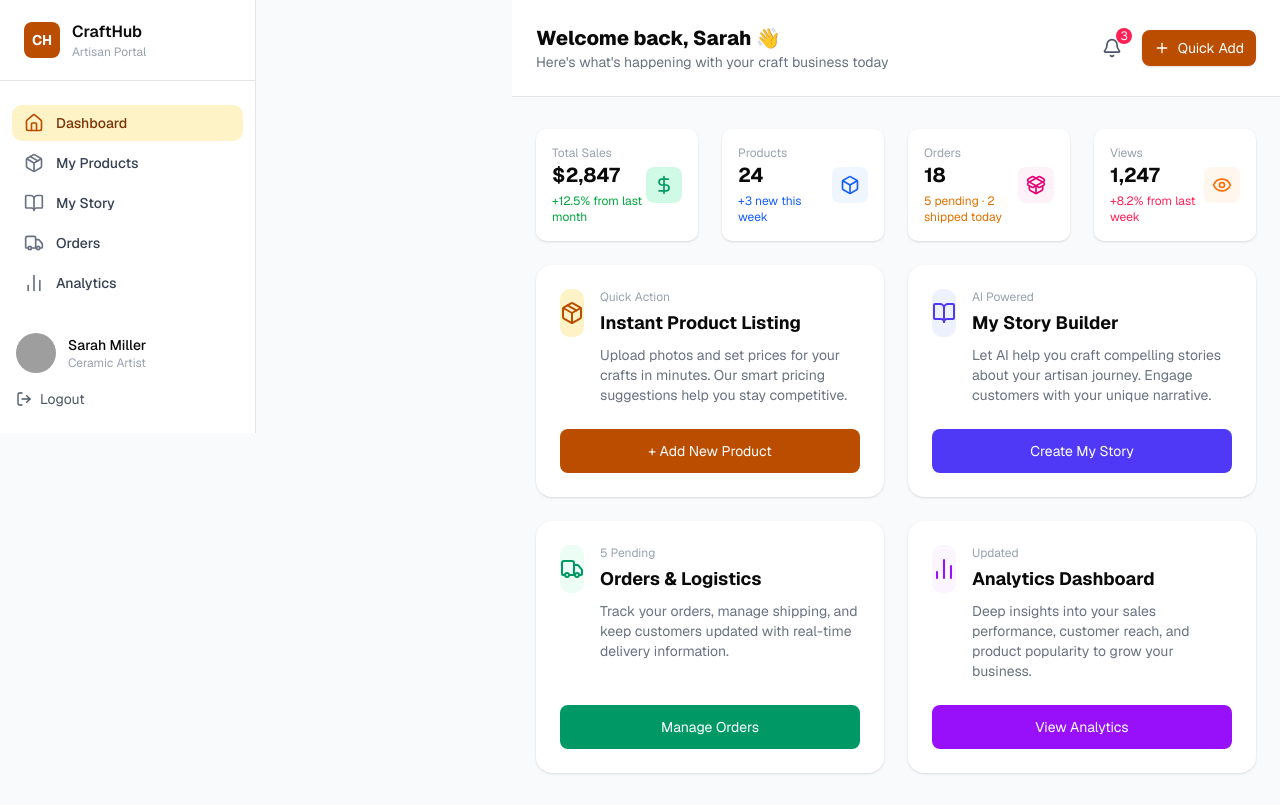
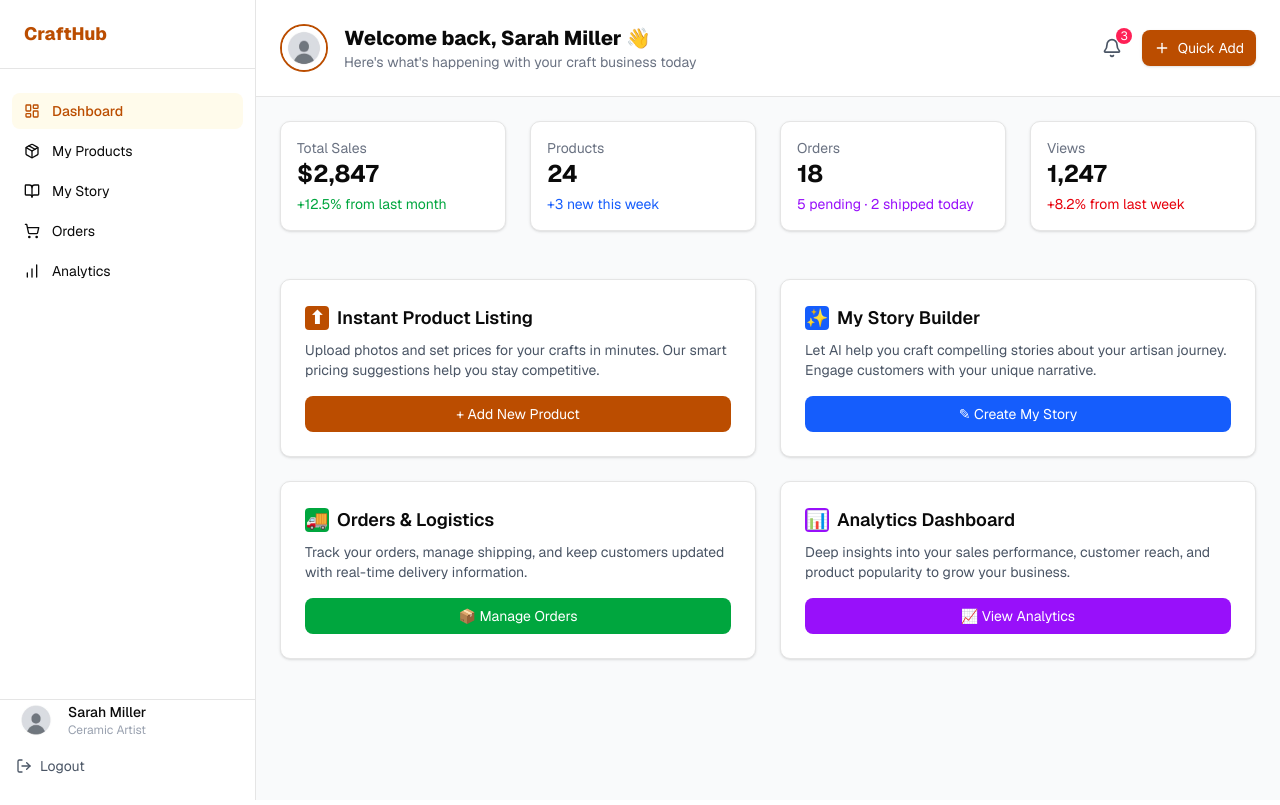
Before and after one commit to ABISHEKYADAV-R/Gen-ai, a Next.js app: page /dashboard in a window 1280 px wide. Built offline with nearby package versions, Linux system fonts and the light colour scheme; grey boxes are pictures that could not be loaded.

Commit message:
dashboard page updated

```diff
--- a/app/dashboard/page.tsx
+++ b/app/dashboard/page.tsx
@@ -1,126 +1,92 @@
 "use client";
 
 import { useState } from "react";
-import {
-  Home,
-  Package,
-  BookOpen,
-  Truck,
-  BarChart2,
-  LogOut,
-  Menu,
-  X,
-  Bell,
-  Plus,
-  DollarSign,
-  Box,
-  PackageOpen,
-  Eye,
-} from "lucide-react";
+import { Bell, Plus, LogOut, LayoutDashboard, Package, BookOpen, ShoppingCart, BarChart } from "lucide-react";
 import { useRouter } from "next/navigation";
 
-const navItems = [
-  { name: "Dashboard", icon: Home },
-  { name: "My Products", icon: Package },
-  { name: "My Story", icon: BookOpen },
-  { name: "Orders", icon: Truck },
-  { name: "Analytics", icon: BarChart2 },
-];
-
-export default function ArtisanDashboard() {
+export default function Dashboard() {
   const [sidebarOpen, setSidebarOpen] = useState(false);
   const router = useRouter();
   const userName = "Sarah Miller";
 
   return (
-    <div className="min-h-screen bg-gray-50 flex font-sans text-sm">
+    <div className="flex min-h-screen bg-gray-50 font-sans text-sm">
       {/* Sidebar */}
       <aside
-        className={`fixed md:static top-0 left-0 h-full z-40 bg-white border-r transition-all duration-300
-          ${sidebarOpen ? "w-64" : "w-0 md:w-64"} overflow-hidden`}>
+        className={`${
+          sidebarOpen ? "fixed w-64" : "w-0"
+        } md:static md:w-64 h-screen flex flex-col justify-between bg-white border-r transition-all duration-300 overflow-hidden z-40`}
+      >
+        {/* Top Section (Logo + Nav) */}
+        <div>
           <div className="flex items-center justify-between px-6 py-5 border-b">
-          <div className="flex items-center gap-3">
-            <div className="w-9 h-9 rounded-md bg-amber-700 flex items-center justify-center text-white font-bold">
-              CH
-            </div>
-            <div>
-              <div className="text-base font-semibold">CraftHub</div>
-              <div className="text-xs text-gray-400">Artisan Portal</div>
-            </div>
-          </div>
-          <button
-            className="md:hidden"
-            onClick={() => setSidebarOpen(false)}
-            aria-label="Close sidebar">
-            <X className="w-5 h-5 text-gray-500" />
-          </button>
+            <h1 className="text-lg font-extrabold text-amber-700">CraftHub</h1>
           </div>
 
           <nav className="mt-6 px-3 space-y-1">
-          {navItems.map((item) => {
-            const active = item.name === "Dashboard";
-            return (
-              <a
-                key={item.name}
-                href="#"
-                className={`flex items-center gap-3 px-3 py-2 rounded-lg ${
-                  active
-                    ? "bg-amber-100 text-amber-900"
-                    : "text-gray-700 hover:bg-gray-100"
-                }`}>
-                <item.icon
-                  className={`w-5 h-5 ${
-                    active ? "text-amber-700" : "text-gray-500"
-                  }`}
-                />
-                <span className="font-medium">{item.name}</span>
+            <a href="#" className="flex items-center gap-3 px-3 py-2 rounded-md bg-amber-50 text-amber-700 font-medium">
+              <LayoutDashboard className="w-4 h-4" /> Dashboard
             </a>
-            );
-          })}
+            <a href="#" className="flex items-center gap-3 px-3 py-2 rounded-md hover:bg-gray-50">
+              <Package className="w-4 h-4" /> My Products
+            </a>
+            <a href="#" className="flex items-center gap-3 px-3 py-2 rounded-md hover:bg-gray-50">
+              <BookOpen className="w-4 h-4" /> My Story
+            </a>
+            <a href="#" className="flex items-center gap-3 px-3 py-2 rounded-md hover:bg-gray-50">
+              <ShoppingCart className="w-4 h-4" /> Orders
+            </a>
+            <a href="#" className="flex items-center gap-3 px-3 py-2 rounded-md hover:bg-gray-50">
+              <BarChart className="w-4 h-4" /> Analytics
+            </a>
           </nav>
+        </div>
 
-        <div className="mt-auto px-4 pb-6">
-          <div className="mt-8 flex items-center gap-3">
+        {/* Bottom Section (Profile + Logout) */}
+        <div className="px-4 pb-6 border-t">
+          <div className="flex items-center gap-3">
             <img
               src="/images/sarah-avatar.jpg"
               alt="Sarah"
               className="w-10 h-10 rounded-full"
             />
             <div>
-              <div className="font-medium">Sarah Miller</div>
+              <div className="font-medium">{userName}</div>
               <div className="text-xs text-gray-400">Ceramic Artist</div>
             </div>
           </div>
           <button
             onClick={() => router.push("/login")}
-            className="mt-4 w-full flex items-center gap-2 text-gray-600 hover:text-gray-800">
+            className="mt-4 w-full flex items-center gap-2 text-gray-600 hover:text-gray-800"
+          >
             <LogOut className="w-4 h-4" />
             Logout
           </button>
         </div>
       </aside>
 
-      {/* Mobile sidebar toggle */}
-      <button
-        className="fixed top-4 left-4 z-50 md:hidden bg-white rounded-full shadow p-2"
-        onClick={() => setSidebarOpen(true)}
-        aria-label="Open sidebar">
-        <Menu className="w-5 h-5 text-amber-700" />
-      </button>
-
       {/* Main Content */}
-      <main className="flex-1 flex flex-col md:ml-64">
-        <div className="px-6 py-6 border-b bg-white">
-          <div className="max-w-7xl mx-auto flex items-center justify-between gap-4">
+      <main className="flex-1 flex flex-col">
+        {/* Header */}
+        <div className="px-6 py-6 border-b bg-white flex items-center justify-between">
+          {/* Left section: Avatar + Welcome */}
+          <div className="flex items-center gap-4">
+            <img
+              src="/images/sarah-avatar.jpg"
+              alt={userName}
+              className="w-12 h-12 rounded-full border-2 border-amber-700"
+            />
             <div>
               <h2 className="text-xl font-extrabold">
-                Welcome back, Sarah <span className="inline-block">👋</span>
+                Welcome back, {userName} <span className="inline-block">👋</span>
               </h2>
               <p className="text-sm text-gray-500">
                 Here's what's happening with your craft business today
               </p>
             </div>
+          </div>
 
+          {/* Right section: Notification + Quick Add */}
           <div className="flex items-center gap-3">
             <button className="relative p-2 rounded-md hover:bg-gray-100">
               <Bell className="w-5 h-5 text-gray-600" />
@@ -128,169 +94,99 @@ export default function ArtisanDashboard() {
                 3
               </span>
             </button>
-              <button
-                onClick={() => alert("Quick Add")}
-                className="flex items-center gap-2 bg-amber-700 text-white px-3 py-2 rounded-md shadow">
+            <button className="flex items-center gap-2 bg-amber-700 text-white px-3 py-2 rounded-md shadow">
               <Plus className="w-4 h-4" />
               Quick Add
             </button>
           </div>
         </div>
+
+        {/* Dashboard Content */}
+        <div className="p-6 grid grid-cols-1 md:grid-cols-2 lg:grid-cols-4 gap-6">
+          {/* KPI Cards */}
+          <div className="p-4 bg-white rounded-lg border shadow-sm">
+            <p className="text-gray-500 text-sm">Total Sales</p>
+            <h3 className="text-2xl font-bold">$2,847</h3>
+            <p className="text-green-600 text-sm mt-1">+12.5% from last month</p>
           </div>
-
-        <div className="max-w-7xl mx-auto px-6 py-8">
-          {/* KPI Row */}
-          <div className="grid grid-cols-1 sm:grid-cols-2 lg:grid-cols-4 gap-6 mb-6">
-            <div className="bg-white rounded-lg shadow p-4">
-              <div className="flex items-center justify-between">
-                <div>
-                  <div className="text-xs text-gray-400">Total Sales</div>
-                  <div className="text-xl font-bold">$2,847</div>
-                  <div className="text-xs text-green-600 mt-1">
-                    +12.5% from last month
+          <div className="p-4 bg-white rounded-lg border shadow-sm">
+            <p className="text-gray-500 text-sm">Products</p>
+            <h3 className="text-2xl font-bold">24</h3>
+            <p className="text-blue-600 text-sm mt-1">+3 new this week</p>
           </div>
+          <div className="p-4 bg-white rounded-lg border shadow-sm">
+            <p className="text-gray-500 text-sm">Orders</p>
+            <h3 className="text-2xl font-bold">18</h3>
+            <p className="text-purple-600 text-sm mt-1">5 pending · 2 shipped today</p>
           </div>
-                <div className="bg-emerald-100 rounded-md p-2">
-                  <DollarSign className="w-5 h-5 text-emerald-600" />
-                </div>
-              </div>
-            </div>
-
-            <div className="bg-white rounded-lg shadow p-4">
-              <div className="flex items-center justify-between">
-                <div>
-                  <div className="text-xs text-gray-400">Products</div>
-                  <div className="text-xl font-bold">24</div>
-                  <div className="text-xs text-blue-600 mt-1">
-                    +3 new this week
-                  </div>
-                </div>
-                <div className="bg-blue-50 rounded-md p-2">
-                  <Box className="w-5 h-5 text-blue-600" />
-                </div>
-              </div>
-            </div>
-
-            <div className="bg-white rounded-lg shadow p-4">
-              <div className="flex items-center justify-between">
-                <div>
-                  <div className="text-xs text-gray-400">Orders</div>
-                  <div className="text-xl font-bold">18</div>
-                  <div className="text-xs text-amber-600 mt-1">
-                    5 pending · 2 shipped today
-                  </div>
-                </div>
-                <div className="bg-pink-50 rounded-md p-2">
-                  <PackageOpen className="w-5 h-5 text-pink-600" />
-                </div>
-              </div>
-            </div>
-
-            <div className="bg-white rounded-lg shadow p-4">
-              <div className="flex items-center justify-between">
-                <div>
-                  <div className="text-xs text-gray-400">Views</div>
-                  <div className="text-xl font-bold">1,247</div>
-                  <div className="text-xs text-rose-500 mt-1">
-                    +8.2% from last week
-                  </div>
-                </div>
-                <div className="bg-orange-50 rounded-md p-2">
-                  <Eye className="w-5 h-5 text-orange-500" />
-                </div>
-              </div>
+          <div className="p-4 bg-white rounded-lg border shadow-sm">
+            <p className="text-gray-500 text-sm">Views</p>
+            <h3 className="text-2xl font-bold">1,247</h3>
+            <p className="text-red-600 text-sm mt-1">+8.2% from last week</p>
           </div>
         </div>
 
         {/* Feature Cards */}
-          <div className="grid grid-cols-1 md:grid-cols-2 gap-6">
-            <div className="bg-white rounded-2xl shadow p-6 flex flex-col justify-between">
-              <div className="flex items-start gap-4">
-                <div className="w-12 h-12 rounded-lg bg-amber-100 flex items-center justify-center text-amber-700">
-                  <Package className="w-6 h-6" />
-                </div>
-                <div>
-                  <div className="text-xs text-gray-400">Quick Action</div>
-                  <h3 className="text-lg font-bold mt-1">
+        <div className="p-6 grid grid-cols-1 md:grid-cols-2 gap-6">
+          <div className="p-6 bg-white rounded-lg border shadow-sm">
+            <h3 className="text-lg font-semibold flex items-center gap-2">
+              <span className="w-6 h-6 bg-amber-700 text-white flex items-center justify-center rounded">
+                ⬆
+              </span>
               Instant Product Listing
             </h3>
-                  <p className="text-gray-500 mt-2">
-                    Upload photos and set prices for your crafts in minutes. Our
-                    smart pricing suggestions help you stay competitive.
+            <p className="text-gray-600 mt-2">
+              Upload photos and set prices for your crafts in minutes. Our smart
+              pricing suggestions help you stay competitive.
             </p>
-                </div>
-              </div>
-              <div className="mt-6">
-                <button className="w-full bg-amber-700 text-white py-3 rounded-md">
+            <button className="mt-4 w-full bg-amber-700 text-white py-2 rounded-md">
               + Add New Product
             </button>
           </div>
-            </div>
-
-            <div className="bg-white rounded-2xl shadow p-6 flex flex-col justify-between">
-              <div className="flex items-start gap-4">
-                <div className="w-12 h-12 rounded-lg bg-indigo-50 flex items-center justify-center text-indigo-600">
-                  <BookOpen className="w-6 h-6" />
-                </div>
-                <div>
-                  <div className="text-xs text-gray-400">AI Powered</div>
-                  <h3 className="text-lg font-bold mt-1">My Story Builder</h3>
-                  <p className="text-gray-500 mt-2">
+          <div className="p-6 bg-white rounded-lg border shadow-sm">
+            <h3 className="text-lg font-semibold flex items-center gap-2">
+              <span className="w-6 h-6 bg-blue-600 text-white flex items-center justify-center rounded">
+                ✨
+              </span>
+              My Story Builder
+            </h3>
+            <p className="text-gray-600 mt-2">
               Let AI help you craft compelling stories about your artisan
               journey. Engage customers with your unique narrative.
             </p>
-                </div>
-              </div>
-              <div className="mt-6">
-                <button className="w-full bg-indigo-600 text-white py-3 rounded-md">
-                  Create My Story
+            <button className="mt-4 w-full bg-blue-600 text-white py-2 rounded-md">
+              ✎ Create My Story
             </button>
           </div>
-            </div>
-
-            <div className="bg-white rounded-2xl shadow p-6 flex flex-col justify-between">
-              <div className="flex items-start gap-4">
-                <div className="w-12 h-12 rounded-lg bg-emerald-50 flex items-center justify-center text-emerald-600">
-                  <Truck className="w-6 h-6" />
-                </div>
-                <div>
-                  <div className="text-xs text-gray-400">5 Pending</div>
-                  <h3 className="text-lg font-bold mt-1">Orders & Logistics</h3>
-                  <p className="text-gray-500 mt-2">
-                    Track your orders, manage shipping, and keep customers
-                    updated with real-time delivery information.
+          <div className="p-6 bg-white rounded-lg border shadow-sm">
+            <h3 className="text-lg font-semibold flex items-center gap-2">
+              <span className="w-6 h-6 bg-green-600 text-white flex items-center justify-center rounded">
+                🚚
+              </span>
+              Orders & Logistics
+            </h3>
+            <p className="text-gray-600 mt-2">
+              Track your orders, manage shipping, and keep customers updated
+              with real-time delivery information.
             </p>
-                </div>
-              </div>
-              <div className="mt-6">
-                <button className="w-full bg-emerald-600 text-white py-3 rounded-md">
-                  Manage Orders
+            <button className="mt-4 w-full bg-green-600 text-white py-2 rounded-md">
+              📦 Manage Orders
             </button>
           </div>
-            </div>
-
-            <div className="bg-white rounded-2xl shadow p-6 flex flex-col justify-between">
-              <div className="flex items-start gap-4">
-                <div className="w-12 h-12 rounded-lg bg-purple-50 flex items-center justify-center text-purple-600">
-                  <BarChart2 className="w-6 h-6" />
-                </div>
-                <div>
-                  <div className="text-xs text-gray-400">Updated</div>
-                  <h3 className="text-lg font-bold mt-1">
+          <div className="p-6 bg-white rounded-lg border shadow-sm">
+            <h3 className="text-lg font-semibold flex items-center gap-2">
+              <span className="w-6 h-6 bg-purple-600 text-white flex items-center justify-center rounded">
+                📊
+              </span>
               Analytics Dashboard
             </h3>
-                  <p className="text-gray-500 mt-2">
-                    Deep insights into your sales performance, customer reach,
-                    and product popularity to grow your business.
+            <p className="text-gray-600 mt-2">
+              Deep insights into your sales performance, customer reach, and
+              product popularity to grow your business.
             </p>
-                </div>
-              </div>
-              <div className="mt-6">
-                <button className="w-full bg-purple-600 text-white py-3 rounded-md">
-                  View Analytics
+            <button className="mt-4 w-full bg-purple-600 text-white py-2 rounded-md">
+              📈 View Analytics
             </button>
-              </div>
-            </div>
           </div>
         </div>
       </main>
--- a/app/login/page.tsx
+++ b/app/login/page.tsx
@@ -2,49 +2,69 @@
 
 import { Button } from "@/components/ui/button";
 import { useRouter } from "next/navigation";
+import { useState } from "react";
 
 export default function LoginPage() {
   const router = useRouter();
+  const [name, setName] = useState("");
+  const [email, setEmail] = useState("");
+
+  function handleSubmit(e: React.FormEvent) {
+    e.preventDefault();
+    if (!name || !email) return;
+    // Save name to localStorage for dashboard
+    localStorage.setItem("artisanName", name);
+    router.push("/dashboard");
+  }
 
   return (
     <div className="min-h-screen flex items-center justify-center bg-gradient-to-br from-purple-100 via-pink-100 to-blue-100 font-sans">
-      <div className="w-full max-w-md bg-white rounded-2xl shadow-2xl p-10 flex flex-col items-center">
+      <form
+        onSubmit={handleSubmit}
+        className="w-full max-w-md bg-white rounded-2xl shadow-2xl p-10 flex flex-col items-center">
         <div className="mb-8 text-center">
           <span className="text-3xl font-extrabold text-purple-600">
             CraftAI
           </span>
           <div className="text-base font-semibold text-gray-500 mt-1">
-            Smart AI Solutions
+            Artisan Login
           </div>
         </div>
         <h2 className="text-2xl font-extrabold mb-4 text-gray-800">
-          Sign in to your account
+          Sign in to your dashboard
         </h2>
-        <div className="flex gap-4 mb-6 w-full">
-          <Button className="flex-1 bg-gradient-to-r from-purple-500 to-pink-500 text-white font-bold py-3 rounded-xl shadow hover:scale-105 transition-transform">
-            Google Login
-          </Button>
-          <Button className="flex-1 bg-gradient-to-r from-blue-500 to-purple-400 text-white font-bold py-3 rounded-xl shadow hover:scale-105 transition-transform">
-            Email Login
-          </Button>
+        <div className="w-full mb-4">
+          <label className="block text-sm font-medium text-gray-700 mb-1">
+            Name
+          </label>
+          <input
+            type="text"
+            className="w-full px-4 py-2 border rounded-lg focus:outline-none focus:ring-2 focus:ring-purple-400"
+            value={name}
+            onChange={(e) => setName(e.target.value)}
+            required
+            placeholder="Enter your name"
+          />
+        </div>
+        <div className="w-full mb-6">
+          <label className="block text-sm font-medium text-gray-700 mb-1">
+            Email
+          </label>
+          <input
+            type="email"
+            className="w-full px-4 py-2 border rounded-lg focus:outline-none focus:ring-2 focus:ring-purple-400"
+            value={email}
+            onChange={(e) => setEmail(e.target.value)}
+            required
+            placeholder="Enter your email"
+          />
         </div>
         <Button
-          className="w-full bg-gradient-to-r from-purple-500 to-pink-500 text-white font-bold py-3 rounded-xl shadow flex items-center justify-center gap-2 mb-4 hover:scale-105 transition-transform"
-          onClick={() => router.push("/dashboard")}>
-          <span className="text-lg font-bold">G</span>
-          Continue with Google
+          type="submit"
+          className="w-full bg-gradient-to-r from-purple-500 to-pink-500 text-white font-bold py-3 rounded-xl shadow hover:scale-105 transition-transform">
+          Login
         </Button>
-        <div className="text-center text-gray-400 text-sm mt-2 mb-6 font-medium">
-          Secure authentication with your Google account
-        </div>
-        <div className="border-t border-gray-200 my-4 w-full"></div>
-        <div className="text-center text-gray-500 text-base font-medium">
-          Don't have an account?{" "}
-          <a href="#" className="text-purple-600 font-bold hover:underline">
-            Sign up for free
-          </a>
-        </div>
-      </div>
+      </form>
     </div>
   );
 }
```
Also changed, not shown: public/images/sarah-avatar.jpg (added), 1 other file (tests, documents, lock files or other folders). Lines whose indentation alone changed are shown as unchanged.
